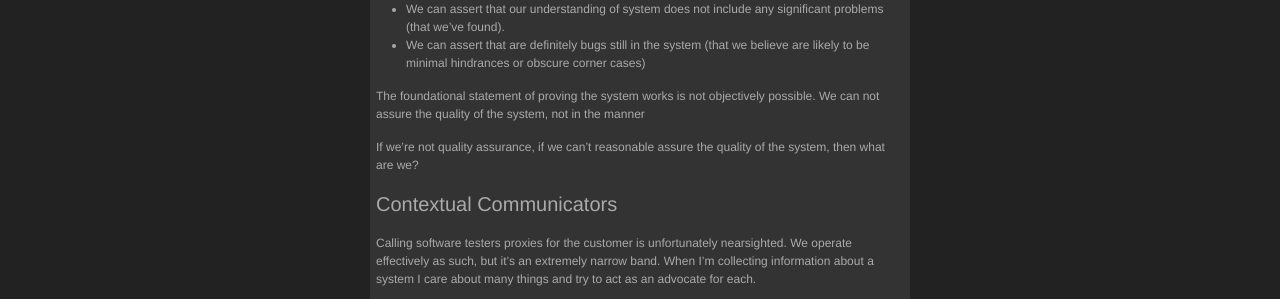
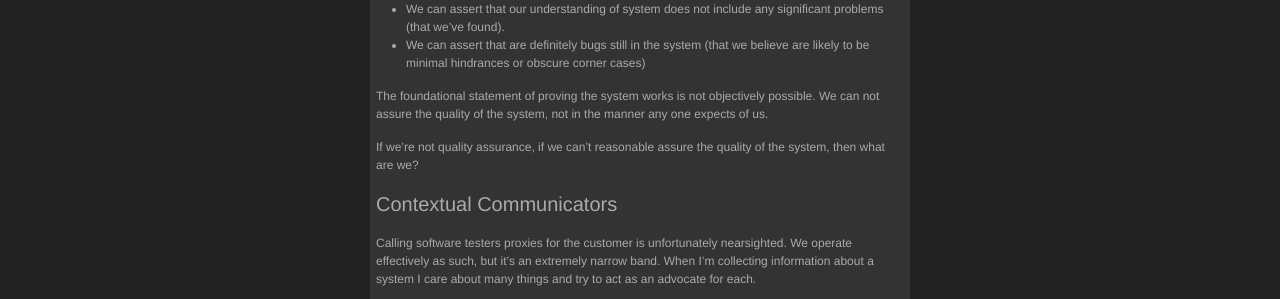
Before and after one commit to dshute/dshute.github.io, a Jekyll site: the page built from _posts/2017-01-24-runotassured.markdown, in a window 1280 px wide and 900 px high, scrolled down 1462 px. Shown: the part 171-470 px from the top of the window. Built offline with Jekyll 4.4.1, drawn with Linux system fonts in a browser that asks for light colours.

Commit message:
finish that sentence, huh bra?

```diff
--- a/_posts/2017-01-24-runotassured.markdown
+++ b/_posts/2017-01-24-runotassured.markdown
@@ -64,7 +64,7 @@ Do we? I'm not so sure about that. Even if we did, that's not a thing anymore th
 * We can assert that our understanding of system does not include any significant problems (that we've found).
 * We can assert that are definitely bugs still in the system (that we believe are likely to be minimal hindrances or obscure corner cases)
 
-The foundational statement of proving the system works is not objectively possible. We can not assure the quality of the system, not in the manner
+The foundational statement of proving the system works is not objectively possible. We can not assure the quality of the system, not in the manner any one expects of us.
 
 If we're not quality assurance, if we can't reasonable assure the quality of the system, then what are we?
 
```
